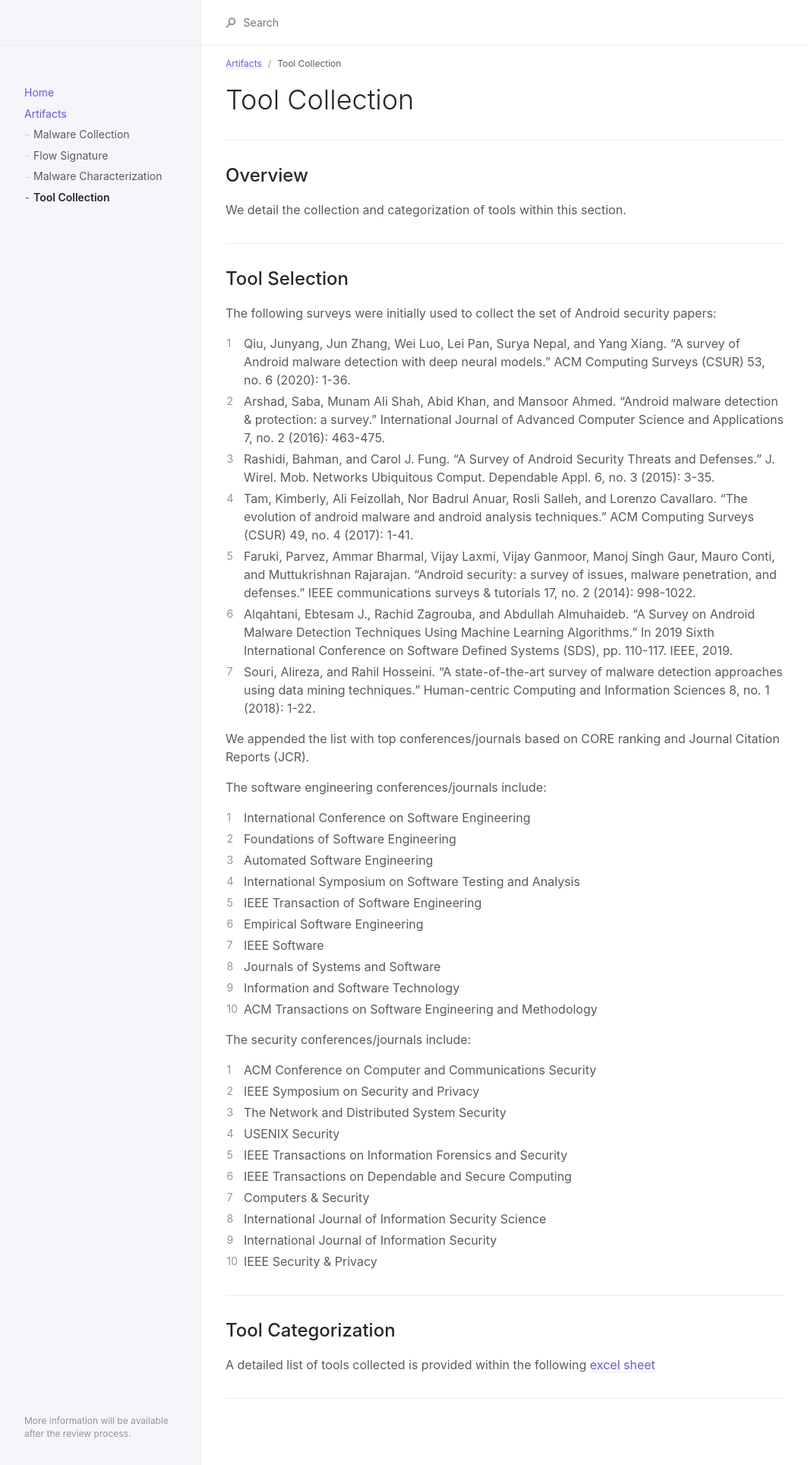
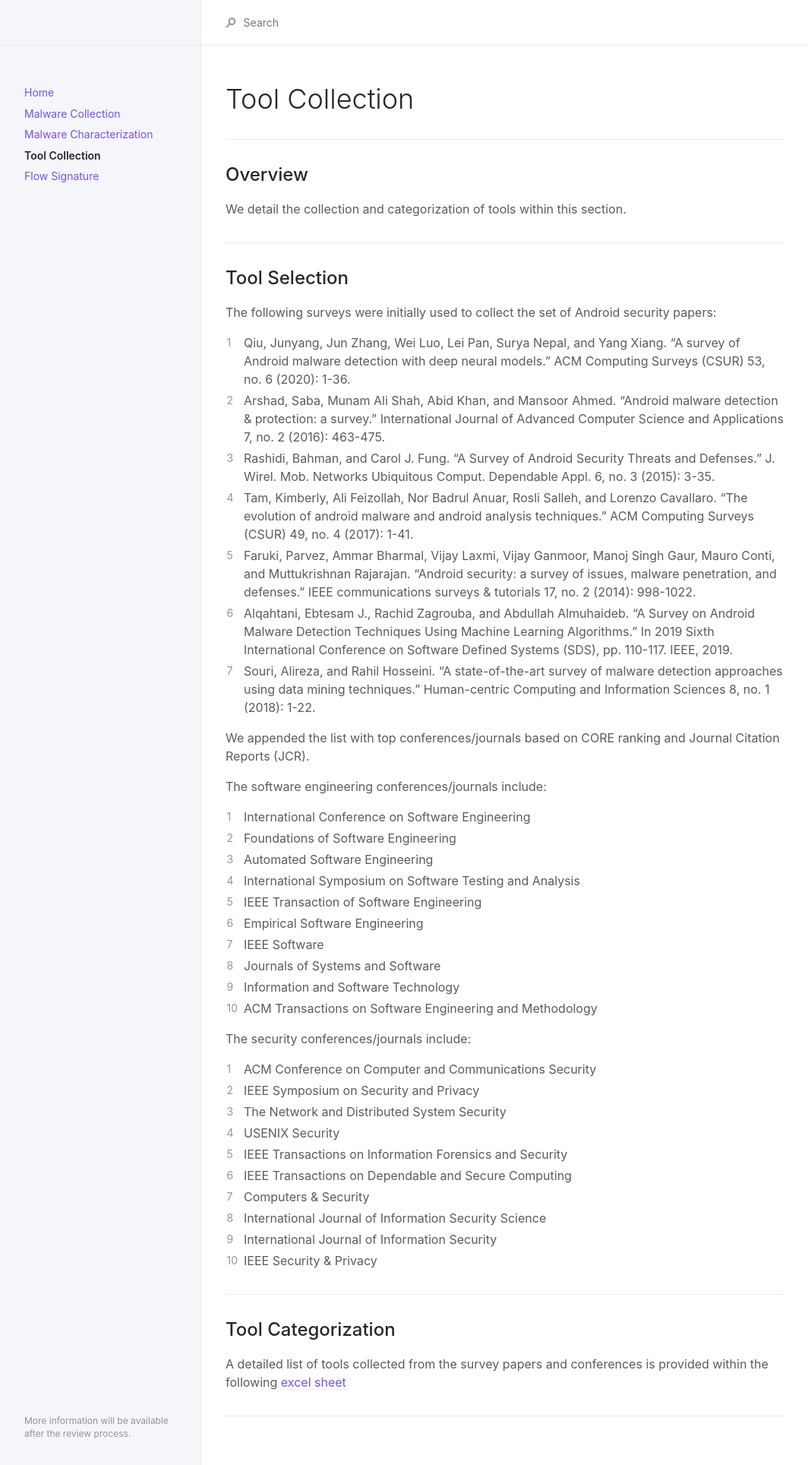
Before and after one commit to hello-from-anon-researcher/hello-from-anon-researcher.github.io, a Jekyll site: the page built from docs/toolcollection/toolcollection.md, in a window 1280 px wide. Shown: the whole page at 76% size, without its empty margins (107-1171 px from the left). Built offline with Jekyll 4.4.1, drawn with Linux system fonts in a browser that asks for light colours.

Commit message:
update website

```diff
--- a/docs/malwarecharacterization/flowsignature.md
+++ b/docs/malwarecharacterization/flowsignature.md
@@ -1,10 +1,9 @@
 ---
 layout: default
 title: Flow Signature
-nav_order: 2
+nav_order: 4
 has_children: false
 permalink: /docs/flowsignature
-parent: Artifacts
 ---
 
 # Flow-Based Malware Signatures
--- a/docs/malwarecharacterization/malwarecharacterization.md
+++ b/docs/malwarecharacterization/malwarecharacterization.md
@@ -4,7 +4,6 @@ title: Malware Characterization
 nav_order: 2
 has_children: false
 permalink: /docs/malwarecharacterization
-parent: Artifacts
 ---
 
 # Malware Characterization
--- a/docs/malwarecollection/malwarecollection.md
+++ b/docs/malwarecollection/malwarecollection.md
@@ -4,7 +4,6 @@ title: Malware Collection
 nav_order: 1
 has_children: false
 permalink: /docs/malwarecollection
-parent: Artifacts
 ---
 
 # Malware Collection
--- a/docs/toolcollection/toolcollection.md
+++ b/docs/toolcollection/toolcollection.md
@@ -4,7 +4,6 @@ title: Tool Collection
 nav_order: 3
 has_children: false
 permalink: /docs/toolcollection
-parent: Artifacts
 ---
 # Tool Collection
 ---
@@ -59,6 +58,6 @@ The security conferences/journals include:
 
 ## Tool Categorization
 
-A detailed list of tools collected is provided within the following [excel sheet](../../../assets/data/excelsheets/MalwareCollectionStatistics.xlsx)
+A detailed list of tools collected from the survey papers and conferences is provided within the following [excel sheet](../../../assets/data/excelsheets/MalwareCollectionStatistics.xlsx)
 
 ---
```
Also changed, not shown: docs/artifacts.md (deleted, +0 -13 lines).
